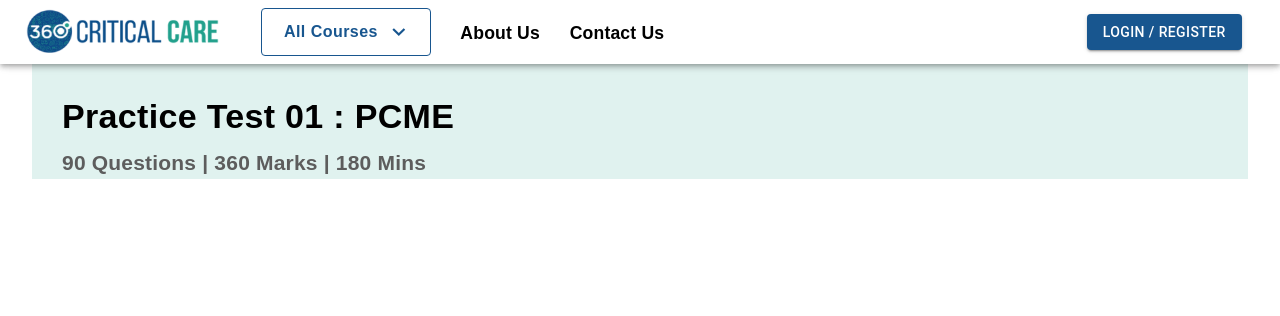
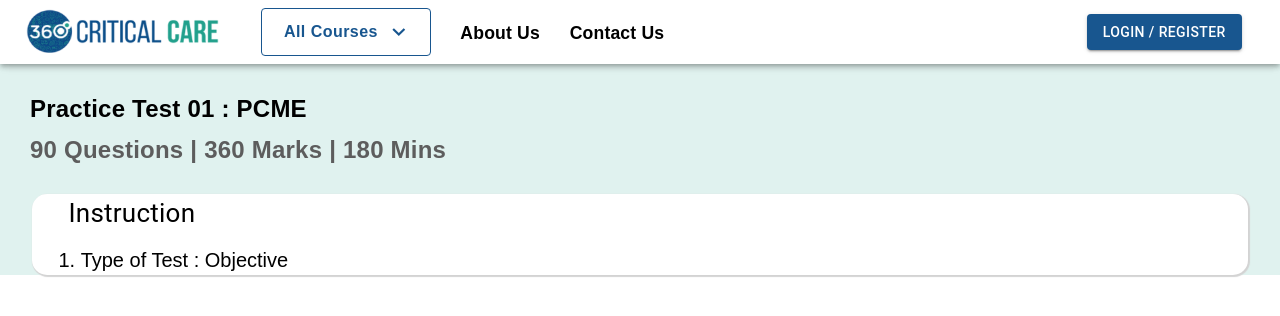
Before and after one commit to vidhichandrakar/360-critical-care, a React (Create React App) app: page /user/testportal in a window 1280 px wide. Shown: the top 316 px of the page. Built offline with nearby package versions, Linux system fonts and the light colour scheme.

Commit message:
Test portal Ui

```diff
--- a/package.json
+++ b/package.json
@@ -47,6 +47,7 @@
     ]
   },
   "devDependencies": {
-    "gh-pages": "^6.1.1"
+    "gh-pages": "^6.1.1",
+    "sass": "^1.77.6"
   }
 }
--- a/src/App.css
+++ b/src/App.css
@@ -1,3 +1,11 @@
+
+:root {
+ --MainHeading:26px;
+ --subHeading:24px;
+ --ScndHeading:20px;
+ --Heading:18px;
+ --small:16px;
+}
 .App {
   font-family: sans-serif;
   text-align: center;
@@ -104,14 +112,14 @@
 
 /* Test Portal css */
 .instructionMainBox{
-  width:95%;
-  /* height:230vh; */
+  /* width:95%; */
+  height:100%;
   display: block;
   margin: auto;
   background-color: #e0f2ef;
 }
 .headingMain{
-  font-size: 44px !important;
+  font-size: var(--MainHeading) !important;
   font-weight: bold !important;
   font-family: Arial, Helvetica, sans-serif !important;
   text-align: left !important;
@@ -119,17 +127,42 @@
   padding-top: 91px !important;
 }
 .headingMainSub{
-  font-size: 24px !important;
+  font-size: var(--subHeading) !important;
   padding-top: 5px !important;
   color:  #5D5D5D;
 }
-
+.instructionBox{
+  background-color: #fff !important;
+  width:95% !important;
+  border-radius: 15px !important;
+  /* padding: 20%; */
+ margin: auto;
+ margin-top: 2% !important;
+ box-shadow: 1px 1px 1px 1px #d3d3d3 !important;
+}
+.instructionHead{
+  font-size: var(--MainHeading) !important;
+  text-align: left !important;
+  margin-left: 3% !important;
+}
+.olList li{
+text-align: left !important;
+margin-left: 4% !important;
+margin-top: 1% !important;
+font-size: var(--Heading) !important;
+}
 @media (max-width:1366px) {
 
 .headingMain{
-  font-size: 34px !important;
+  font-size: var(--subHeading) !important;
 }
 .headingMainSub{
-  font-size: 21px !important;
+  font-size: var(--subHeading) !important;
+}
+.olList li{
+  font-size: var(--ScndHeading) !important;
+}
+.instructionHead{
+  font-size: var(--MainHeading) !important;
 }
 }
--- /dev/null
+++ b/src/UserPortal/TestPortal/TestInstruction/TestInstructionBox.jsx
@@ -0,0 +1,19 @@
+import { Box, Typography } from "@mui/material";
+import React, { Fragment } from "react";
+const TestInstructionBox =({})=>{
+return(
+  <Fragment>
+    <Box className="instructionBox">
+      <Typography className="instructionHead">Instruction</Typography>
+      <p>
+        <ol className="olList">
+          <li>
+          Type of Test : Objective
+          </li>
+        </ol>
+      </p>
+    </Box>
+  </Fragment>
+)
+}
+export default TestInstructionBox;
--- a/src/UserPortal/TestPortal/TestInstruction/TestInstructionMain.jsx
+++ b/src/UserPortal/TestPortal/TestInstruction/TestInstructionMain.jsx
@@ -1,11 +1,13 @@
 import { Box, Typography } from "@mui/material";
 import React, { Fragment } from "react";
+import TestInstructionBox from "./TestInstructionBox";
 const TestInstructionMain =({})=>{
 return(
   <Fragment>
     <Box className="instructionMainBox">
     <Typography className="headingMain">Practice Test 01 : PCME</Typography>
     <Typography className="headingMain headingMainSub">90 Questions | 360 Marks | 180 Mins</Typography>
+    <TestInstructionBox/>
     </Box>
   </Fragment>
 )
```
Also changed, not shown: 1 other file (tests, documents, lock files or other folders).
